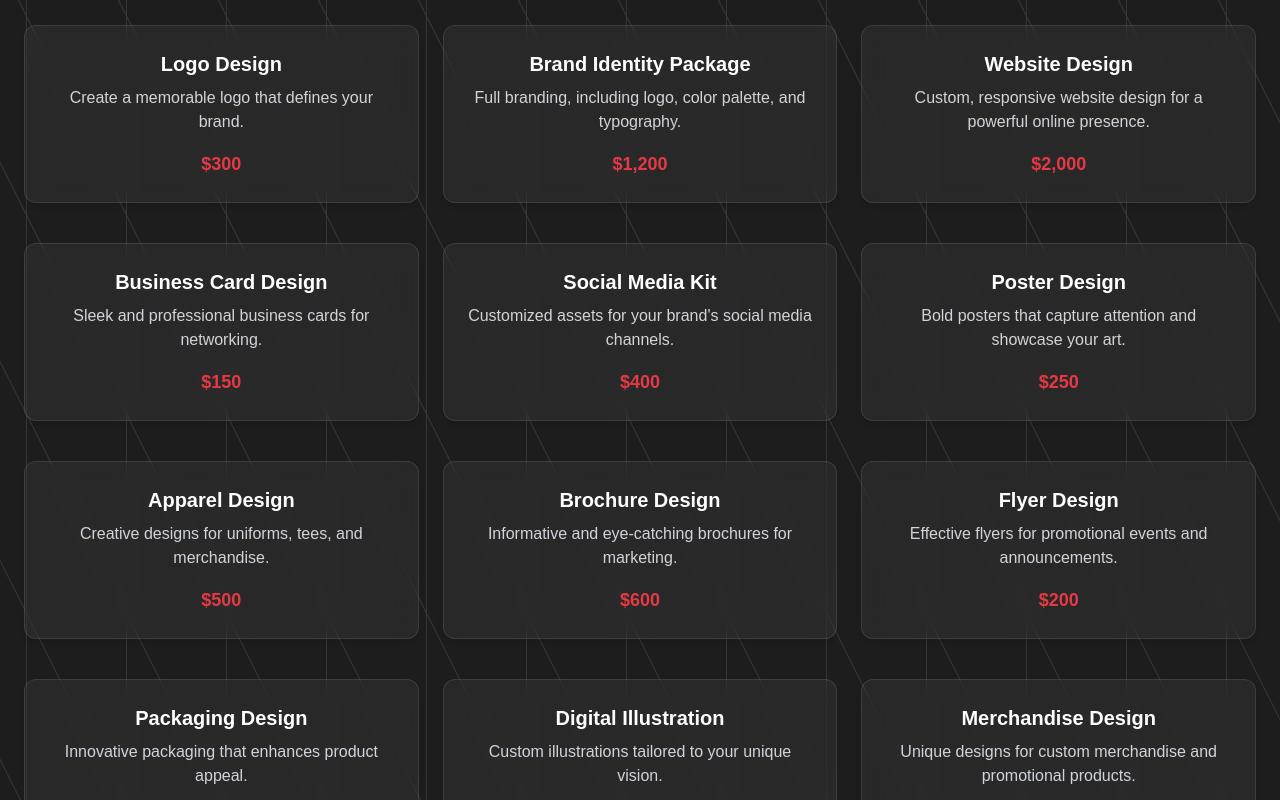
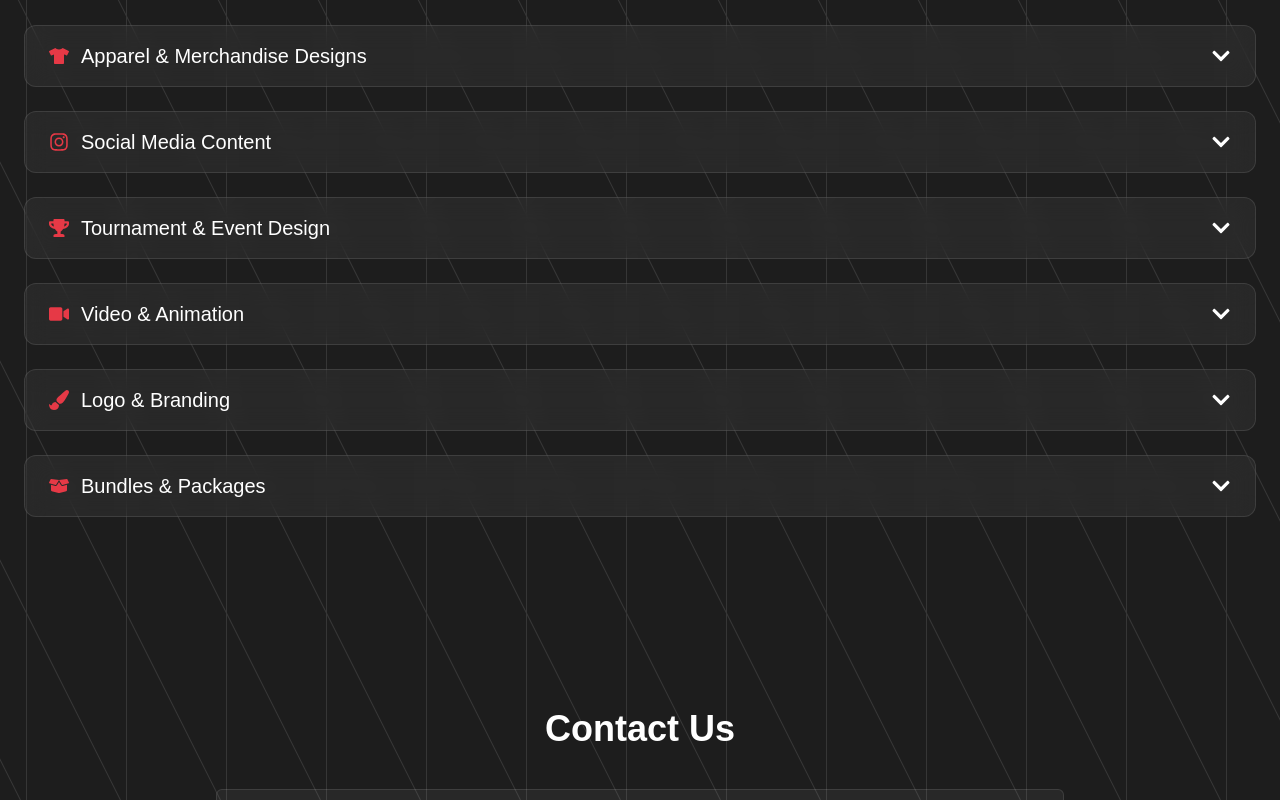
Before and after one commit to StylianosNicolaou/karate_designs_cn, a Next.js app: page / in a window 1280 px wide. Shown: the part 2500-3300 px from the top of the page. Built offline with nearby package versions, Linux system fonts and the light colour scheme.

Commit message:
fixed services section

```diff
--- a/components/ServicesGrid.js
+++ b/components/ServicesGrid.js
@@ -1,77 +1,186 @@
-import { motion } from "framer-motion";
-
-const services = [
+import { useState } from "react";
+import { motion, AnimatePresence } from "framer-motion";
+import {
+  FaTshirt,
+  FaInstagram,
+  FaTrophy,
+  FaVideo,
+  FaPaintBrush,
+  FaBoxOpen,
+  FaChevronDown,
+  FaChevronUp,
+} from "react-icons/fa";
+const categories = [
   {
-    title: "Logo Design",
-    description: "Create a memorable logo that defines your brand.",
-    price: "$300",
+    icon: <FaTshirt className="text-primary text-xl" />,
+    title: "Apparel & Merchandise Designs",
+    items: [
+      {
+        title: "T-shirt Design",
+        desc: "Custom t-shirt graphics tailored for teams, events, or fanwear — crafted to stand out in both print and digital mockups.",
+        price: "€20 – €40",
       },
       {
-    title: "Brand Identity Package",
-    description:
-      "Full branding, including logo, color palette, and typography.",
-    price: "$1,200",
+        title: "Hoodie Design",
+        desc: "Front and back hoodie design with bold typography, mascot art, or personal branding — ideal for clubs and creators.",
+        price: "€25 – €50",
       },
       {
-    title: "Website Design",
-    description:
-      "Custom, responsive website design for a powerful online presence.",
-    price: "$2,000",
+        title: "Sportswear Mockup",
+        desc: "Professional mockups of jerseys or gear for presentation, manufacturing, or online previews — fully tailored to your sport.",
+        price: "€15 – €30",
       },
       {
-    title: "Business Card Design",
-    description: "Sleek and professional business cards for networking.",
-    price: "$150",
+        title: "Cap or Hat Logo",
+        desc: "Minimal embroidered-style logos optimized for hats and caps — clean, sharp, and ready for print or stitching.",
+        price: "€15 – €25",
       },
       {
-    title: "Social Media Kit",
-    description: "Customized assets for your brand's social media channels.",
-    price: "$400",
+        title: "Patch/Emblem Design",
+        desc: "Detailed patch or emblem designs for teams, uniforms, or official gear — perfect for iron-on or embroidered production.",
+        price: "€20 – €40",
+      },
+    ],
   },
   {
-    title: "Poster Design",
-    description: "Bold posters that capture attention and showcase your art.",
-    price: "$250",
+    icon: <FaInstagram className="text-primary text-xl" />,
+    title: "Social Media Content",
+    items: [
+      {
+        title: "Match Day Poster",
+        desc: "Dynamic posters featuring team lineups, match details, or countdowns — formatted for Instagram and other platforms.",
+        price: "€10 – €25",
       },
       {
-    title: "Apparel Design",
-    description: "Creative designs for uniforms, tees, and merchandise.",
-    price: "$500",
+        title: "Score Update Graphics",
+        desc: "Editable templates to share real-time match results and final scores with consistent branding and bold design.",
+        price: "€10 – €20",
       },
       {
-    title: "Brochure Design",
-    description: "Informative and eye-catching brochures for marketing.",
-    price: "$600",
+        title: "Athlete Highlight Post",
+        desc: "Showcase individual athletes with bold visuals, motion blur, or stat overlays — great for social recognition and hype.",
+        price: "€15 – €30",
       },
       {
-    title: "Flyer Design",
-    description: "Effective flyers for promotional events and announcements.",
-    price: "$200",
+        title: "Event Promo Post",
+        desc: "Custom teaser or promotional posts designed to build anticipation and boost event visibility across social media.",
+        price: "€20 – €40",
       },
       {
-    title: "Packaging Design",
-    description: "Innovative packaging that enhances product appeal.",
-    price: "$800",
+        title: "Instagram Story Pack",
+        desc: "A bundle of 3–5 branded stories including polls, CTAs, promos, or interactive content to elevate your Instagram presence.",
+        price: "€20 – €35",
+      },
+    ],
   },
   {
-    title: "Digital Illustration",
-    description: "Custom illustrations tailored to your unique vision.",
-    price: "$350",
+    icon: <FaTrophy className="text-primary text-xl" />,
+    title: "Tournament & Event Design",
+    items: [
+      {
+        title: "Poster/Flyer",
+        desc: "High-impact digital or print-ready flyers designed for tournaments, meetups, and large-scale event promotion.",
+        price: "€20 – €50",
       },
       {
-    title: "Merchandise Design",
-    description:
-      "Unique designs for custom merchandise and promotional products.",
-    price: "$700",
+        title: "Schedule Graphic",
+        desc: "Clean and easy-to-read event schedules with times, dates, and match layouts — great for both digital and print.",
+        price: "€15 – €30",
+      },
+      {
+        title: "Medal/Certificate Design",
+        desc: "Elegant and celebratory medal certificates or digital awards designed for events, tournaments, or competitions.",
+        price: "€15 – €25",
+      },
+      {
+        title: "Digital Ticket or Pass",
+        desc: "Sleek VIP, athlete, or general admission passes with QR support — ideal for digital distribution or mobile scanning.",
+        price: "€10 – €20",
+      },
+      {
+        title: "Event Branding Pack",
+        desc: "A complete visual suite: poster, promo content, social posts, and digital passes — bundled for consistent branding.",
+        price: "€50 – €80",
+      },
+    ],
+  },
+  {
+    icon: <FaVideo className="text-primary text-xl" />,
+    title: "Video & Animation",
+    items: [
+      {
+        title: "Animated Athlete Intro",
+        desc: "Short animated clips introducing players with names, stats, and visuals — perfect for reels or match announcements.",
+        price: "€30 – €60",
+      },
+      {
+        title: "Event Teaser Video",
+        desc: "15–30 second teaser combining music, typography, and animation to build hype around your upcoming event.",
+        price: "€40 – €80",
+      },
+      {
+        title: "Instagram Reels Template",
+        desc: "Fully editable reels layout with effects, transitions, and placeholder media — optimized for promo and announcements.",
+        price: "€20 – €35",
+      },
+    ],
+  },
+  {
+    icon: <FaPaintBrush className="text-primary text-xl" />,
+    title: "Logo & Branding",
+    items: [
+      {
+        title: "Team Logo",
+        desc: "Sport-style logo design customized for clubs, squads, or martial arts teams — scalable for both web and apparel.",
+        price: "€30 – €70",
+      },
+      {
+        title: "Personal Brand Logo",
+        desc: "Logo tailored to personal brands, athletes, or creators — minimal, memorable, and made to elevate your identity.",
+        price: "€25 – €50",
+      },
+      {
+        title: "Mascot Design",
+        desc: "Custom mascot illustration with personality — perfect for youth teams, brands, or event promotions.",
+        price: "€50 – €100",
+      },
+      {
+        title: "Brand Kit",
+        desc: "Complete identity kit including logo, color palette, and font system — ready for consistent branding use across media.",
+        price: "€70 – €120",
+      },
+    ],
+  },
+  {
+    icon: <FaBoxOpen className="text-primary text-xl" />,
+    title: "Bundles & Packages",
+    items: [
+      {
+        title: "Starter Social Pack",
+        desc: "Bundle includes 3 social posts, 1 story, and logo resizing for clean, consistent social branding across channels.",
+        price: "€40 – €60",
+      },
+      {
+        title: "Tournament Pack",
+        desc: "Designed for event organizers: poster, match schedule, certificate, and 3 branded posts — all in one pack.",
+        price: "€70 – €100",
+      },
+      {
+        title: "Athlete Pack",
+        desc: "All-in-one bundle: logo design, highlight post, and custom hoodie or t-shirt design for self-promotion.",
+        price: "€60 – €90",
+      },
+    ],
   },
 ];
 
-const cardAnimation = {
-  hidden: { opacity: 0, y: 40 },
-  visible: { opacity: 1, y: 0 },
+export default function ServicesGrid() {
+  const [openIndex, setOpenIndex] = useState(null);
+
+  const toggle = (index) => {
+    setOpenIndex(openIndex === index ? null : index);
   };
 
-export default function ServicesGrid() {
   return (
     <section
       id="packages"
@@ -87,28 +196,63 @@
         Our Services
       </motion.h2>
 
-      <div className="grid grid-cols-1 sm:grid-cols-2 md:grid-cols-3 gap-x-6 gap-y-10">
-        {services.map((service, index) => (
+      <div className="space-y-6">
+        {categories.map((cat, idx) => (
           <motion.div
-            key={index}
-            className="bg-white/5 backdrop-blur-md border border-white/10 rounded-xl p-6 shadow-md
-              transform transition duration-300 ease-in-out
-              hover:-translate-y-2 hover:scale-105 hover:rotate-1 hover:shadow-primary/30"
-            variants={cardAnimation}
-            initial="hidden"
-            whileInView="visible"
-            transition={{ duration: 0.4, delay: index * 0.1 }}
+            key={idx}
+            className="bg-white/5 border border-white/10 backdrop-blur-md rounded-xl text-left overflow-hidden"
+            initial={{ opacity: 0, y: 30 }}
+            whileInView={{ opacity: 1, y: 0 }}
+            transition={{ duration: 0.5, delay: idx * 0.05 }}
             viewport={{ once: true }}
           >
-            <h3 className="text-lg sm:text-xl font-semibold text-white mb-2">
-              {service.title}
-            </h3>
-            <p className="text-gray-300 text-sm sm:text-base mb-4">
-              {service.description}
+            {/* Header */}
+            <button
+              onClick={() => toggle(idx)}
+              className="w-full flex justify-between items-center px-6 py-4 text-white font-medium text-lg sm:text-xl hover:bg-white/10 transition"
+            >
+              <div className="flex items-center gap-3">
+                {cat.icon}
+                {cat.title}
+              </div>
+              {openIndex === idx ? <FaChevronUp /> : <FaChevronDown />}
+            </button>
+
+            {/* Content */}
+            <AnimatePresence initial={false}>
+              {openIndex === idx && (
+                <motion.div
+                  key="content"
+                  initial={{ height: 0, opacity: 0 }}
+                  animate={{ height: "auto", opacity: 1 }}
+                  exit={{ height: 0, opacity: 0 }}
+                  transition={{ duration: 0.4 }}
+                  className="px-6 pb-6"
+                >
+                  <div className="grid sm:grid-cols-2 gap-4 mt-4">
+                    {cat.items.map((item, i) => (
+                      <motion.div
+                        key={i}
+                        className="bg-white/5 rounded-lg border border-white/10 p-4 transition hover:shadow-lg hover:shadow-primary/20 hover:-translate-y-1"
+                        initial={{ opacity: 0, y: 10 }}
+                        animate={{ opacity: 1, y: 0 }}
+                        transition={{ delay: i * 0.05 }}
+                      >
+                        <h4 className="text-white text-xl font-semibold mb-2 leading-snug">
+                          {item.title}
+                        </h4>
+                        <p className="text-gray-300 text-base mb-3">
+                          {item.desc}
                         </p>
-            <div className="text-primary font-bold text-base sm:text-lg">
-              {service.price}
+                        <p className="text-primary font-bold text-lg">
+                          {item.price}
+                        </p>
+                      </motion.div>
+                    ))}
                   </div>
+                </motion.div>
+              )}
+            </AnimatePresence>
           </motion.div>
         ))}
       </div>
```
Lines whose indentation alone changed are shown as unchanged.
